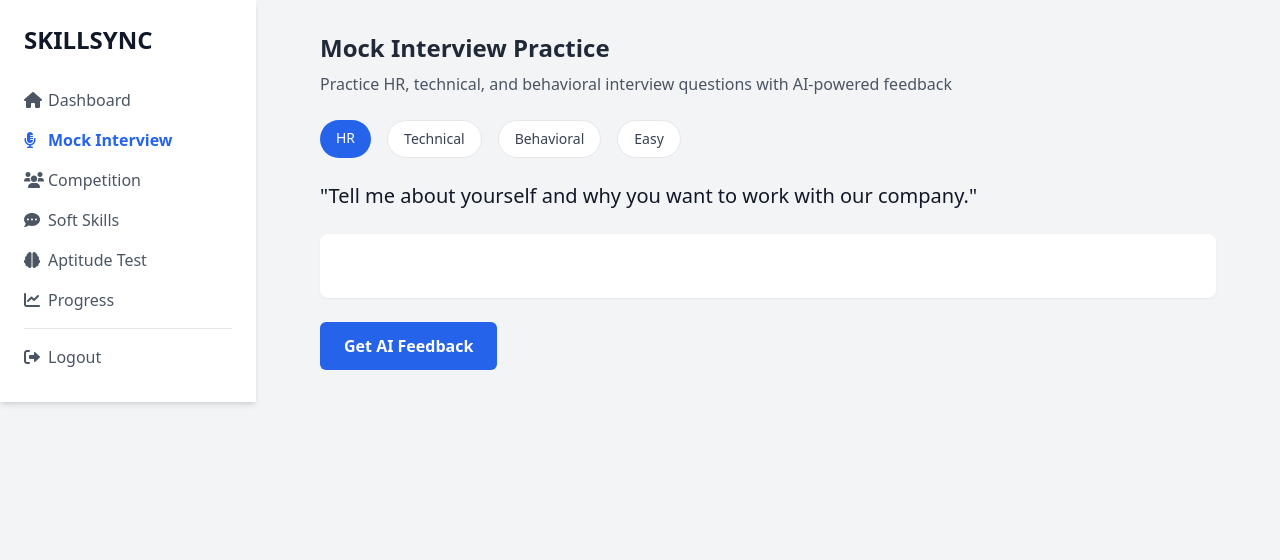
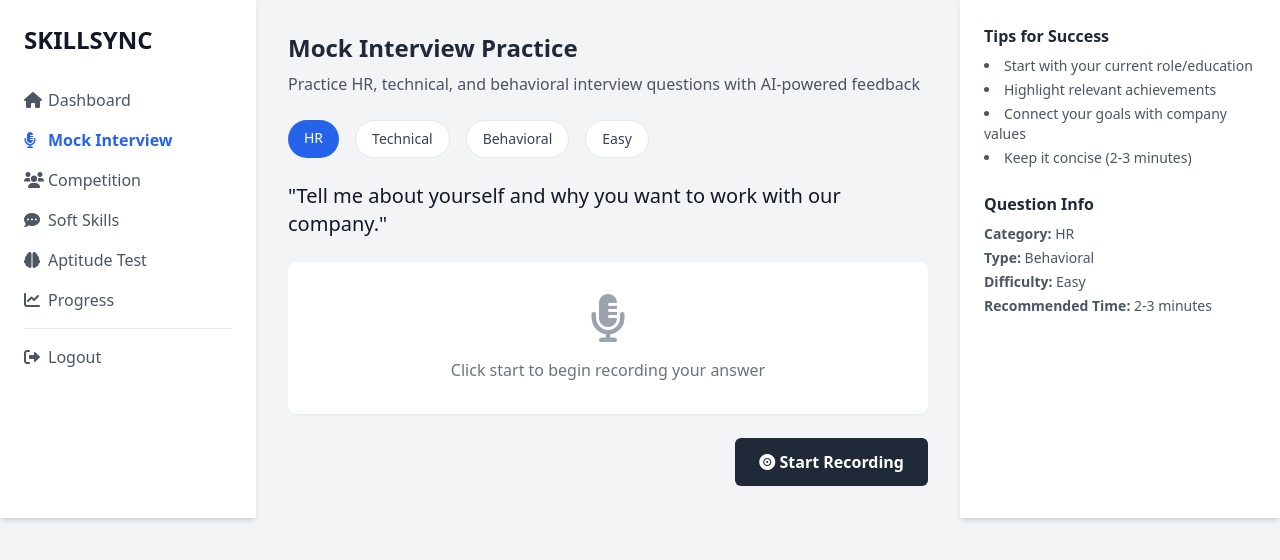
Before and after one commit to aashipandey513-stack/SKILLSYNC, a FastAPI app: page /mock-interview in a window 1280 px wide. Shown: the top 560 px of the page. Run offline with FastAPI, Linux system fonts and the light colour scheme; some libraries are stand-ins or nearby versions.

Commit message:
Update templates/mock_interview.html

```diff
--- a/templates/mock_interview.html
+++ b/templates/mock_interview.html
@@ -56,88 +56,60 @@
                 </div>
             </div>
 
-            <div class="flex justify-between mt-6">
-                <button id="re-record-btn" class="px-6 py-3 bg-gray-200 text-gray-700 font-semibold rounded-md hover:bg-gray-300" disabled>
-                    Re-record
+            <audio id="audio-playback" class="hidden"></audio>
+
+            <div class="flex justify-between items-center mt-6">
+                <div class="flex space-x-4">
+                    <button id="re-record-btn" class="px-6 py-3 bg-gray-200 text-gray-700 font-semibold rounded-md hover:bg-gray-300">
+                        <i class="fas fa-redo"></i> Re-record
                     </button>
-
+                    <button id="playback-btn" class="px-6 py-3 bg-gray-200 text-gray-700 font-semibold rounded-md hover:bg-gray-300">
+                        <i class="fas fa-play"></i> Playback
+                    </button>
+                </div>
+                <div>
                     <button id="start-record-btn" class="px-6 py-3 bg-gray-800 text-white font-semibold rounded-md hover:bg-gray-900">
                         <i class="fas fa-record-vinyl"></i> Start Recording
                     </button>
-
-                <button id="stop-record-btn" class="px-6 py-3 bg-red-600 text-white font-semibold rounded-md hover:bg-red-700 hidden">
+                    <button id="stop-record-btn" class="px-6 py-3 bg-red-600 text-white font-semibold rounded-md hover:bg-red-700">
                         <i class="fas fa-stop"></i> Stop Recording
                     </button>
-
-                <button id="get-feedback-btn" class="px-6 py-3 bg-blue-600 text-white font-semibold rounded-md hover:bg-blue-700" disabled>
+                    <button id="get-feedback-btn" class="px-6 py-3 bg-blue-600 text-white font-semibold rounded-md hover:bg-blue-700">
                         Get AI Feedback
                     </button>
+                </div>
             </div>
 
             <div id="loading-spinner" class="text-center p-8 hidden">
                 <i class="fas fa-spinner fa-spin text-4xl text-blue-600"></i>
-                <p class="text-gray-600 mt-4">Analyzing your response...</p>
+                <p class="text-gray-600 mt-4">Analyzing your response... This may take up to 90 seconds.</p>
             </div>
 
             <div id="feedback-section" class="mt-8 hidden">
-                <div class="bg-white p-8 rounded-lg shadow-sm">
-
-                    <div class="mb-6 pb-6 border-b">
-                        <h3 class="text-xl font-semibold text-gray-800 mb-2">Overall Performance</h3>
-                        <div class="flex items-center space-x-3">
-                            <span id="feedback-score" class="text-5xl font-bold text-blue-600">75%</span>
-                            <span id="feedback-rating" class="text-2xl font-semibold text-green-600">Good</span>
                 </div>
         </div>
+    </main>
 
-                    <div class="flex flex-col lg:flex-row gap-8">
-                        <div class="flex-grow">
+    <aside class="w-80 bg-white p-6 shadow-md hidden xl:block">
         <div class="mb-6">
-                                <h4 class="text-lg font-semibold text-gray-800 mb-3">Detailed Analysis</h4>
-                                <div class="space-y-2">
-                                    <table id="feedback-analysis-table" class="w-full">
-                                        <tbody class="text-sm">
-                                            </tbody>
-                                    </table>
-                                </div>
-                            </div>
-
-                            <div class="mb-6">
-                                <h4 class="text-lg font-semibold text-gray-800 mb-3">Your Response (Transcribed)</h4>
-                                <p id="feedback-transcript" class="p-4 bg-gray-50 rounded-md text-gray-700 leading-relaxed">
-                                    </p>
-                            </div>
-                        </div>
-
-                        <div class="w-full lg:w-2/5 flex-shrink-0">
-                            <div class="mb-6">
-                                <h4 class="text-lg font-semibold text-green-600 mb-3"><i class="fas fa-check-circle"></i> Strengths</h4>
-                                <ul id="feedback-strengths-list" class="list-disc list-inside space-y-1 text-gray-700">
+            <h4 class="font-semibold text-gray-800 mb-2">Tips for Success</h4>
+            <ul class="list-disc list-inside text-sm text-gray-600 space-y-1">
+                <li>Start with your current role/education</li>
+                <li>Highlight relevant achievements</li>
+                <li>Connect your goals with company values</li>
+                <li>Keep it concise (2-3 minutes)</li>
             </ul>
         </div>
-
         <div class="mb-6">
-                                <h4 class="text-lg font-semibold text-yellow-600 mb-3"><i class="fas fa-exclamation-triangle"></i> Areas to Improve</h4>
-                                <ul id="feedback-improvements-list" class="list-disc list-inside space-y-1 text-gray-700">
+            <h4 class="font-semibold text-gray-800 mb-2">Question Info</h4>
+            <ul class="text-sm text-gray-600 space-y-1">
+                <li><strong>Category:</strong> HR</li>
+                <li><strong>Type:</strong> Behavioral</li>
+                <li><strong>Difficulty:</strong> Easy</li>
+                <li><strong>Recommended Time:</strong> 2-3 minutes</li>
             </ul>
         </div>
-
-                            <div>
-                                <h4 class="text-lg font-semibold text-blue-600 mb-3"><i class="fas fa-magic"></i> AI-Powered Suggestions</h4>
-                                <ul id="feedback-suggestions-list" class="list-disc list-inside space-y-1 text-gray-700">
-                                    </ul>
-                            </div>
-                        </div>
-                    </div>
-
-                    <div class="mt-8 pt-6 border-t text-right">
-                        <button id="next-question-btn" class="px-6 py-3 bg-blue-600 text-white font-semibold rounded-md hover:bg-blue-700">
-                            Next Question <i class="fas fa-arrow-right ml-2"></i>
-                        </button>
-                    </div>
-                </div>
-            </div> </div>
-    </main>
+    </aside>
 
     <script src="/static/js/app.js"></script>
 </body>
```
Lines whose indentation alone changed are shown as unchanged.
